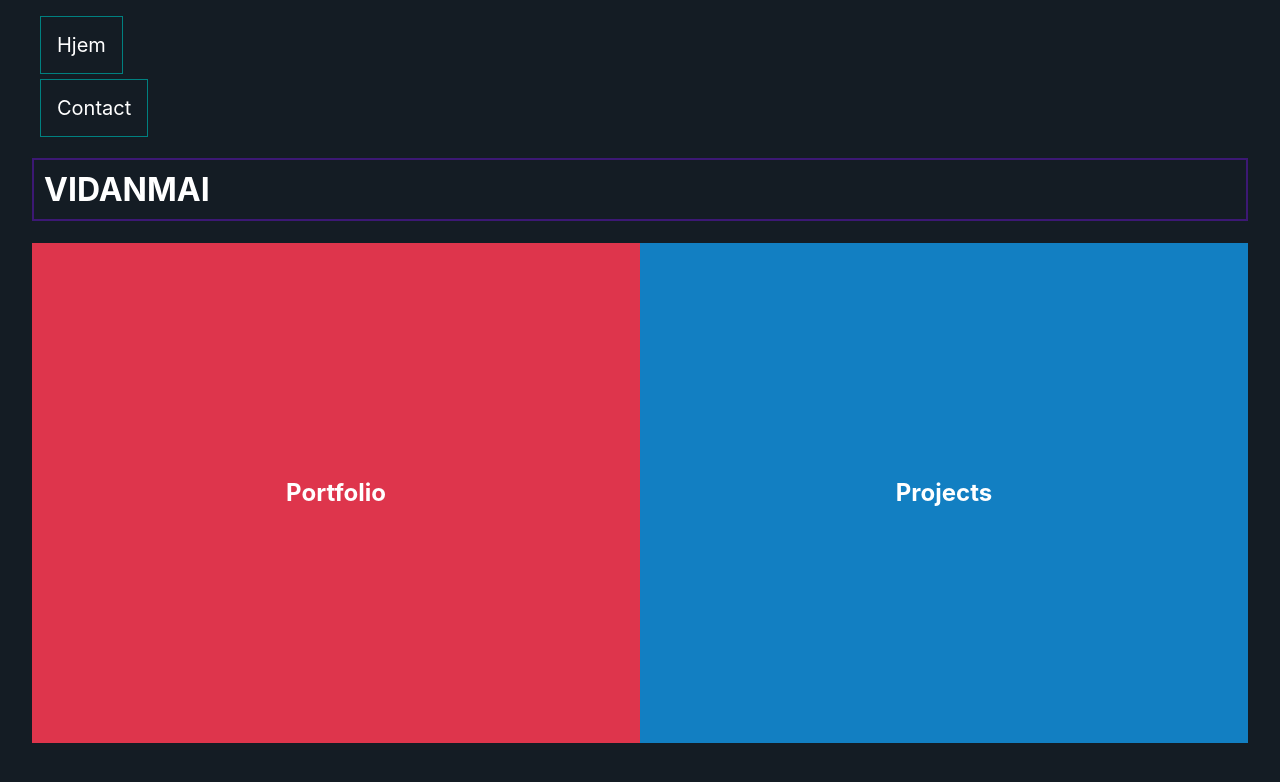
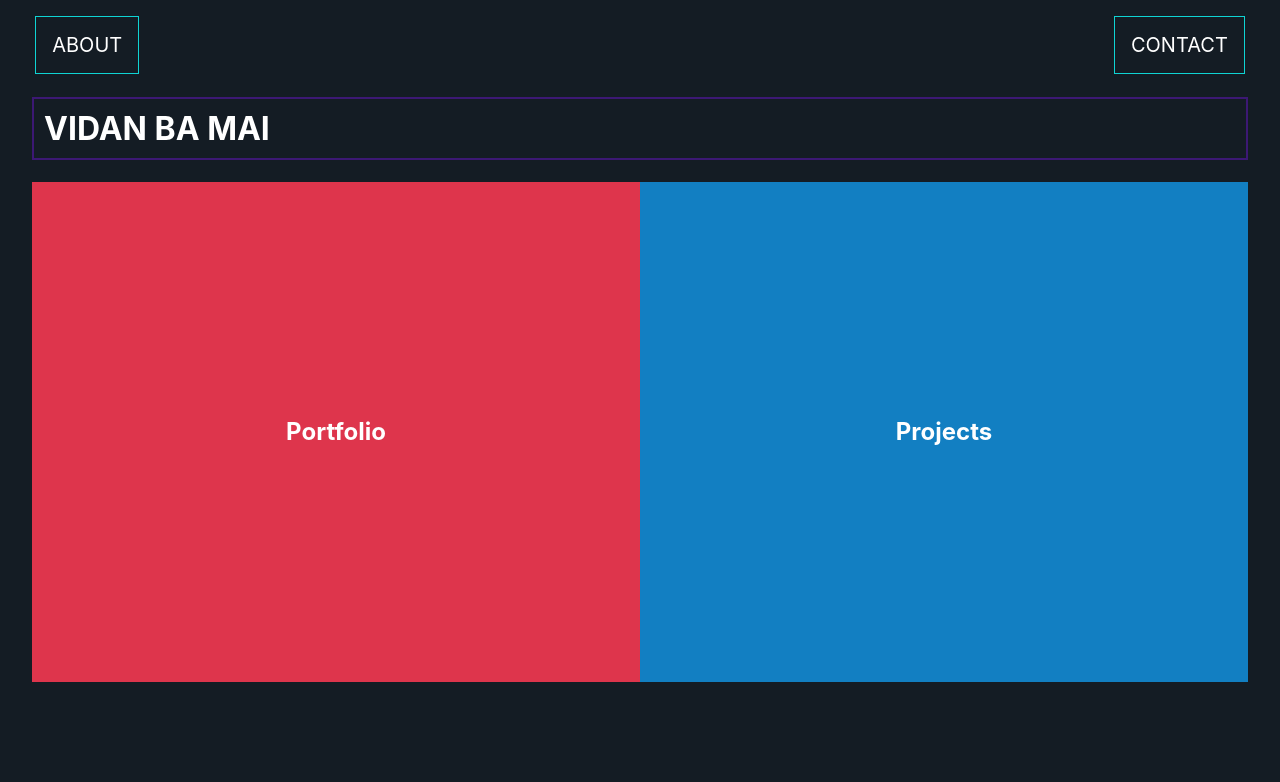
Before and after one commit to vidanmai/vidanmai, a React (Create React App) app: page / in a window 1280 px wide. Shown: the top 782 px of the page. Built offline with nearby package versions, Linux system fonts and the light colour scheme.

Commit message:
Few stylistic changes to buttons and 404

```diff
--- a/src/components/ErrorPage.js
+++ b/src/components/ErrorPage.js
@@ -1,17 +1,12 @@
 import React from 'react';
+import './style/glitch.css';
 
 class ErrorPage extends React.Component {
     render() {
         return (
             <div className="case">
                 <div className="container">
-                    <h1 className="dark-grey-text">Oops</h1>
-                    <br />
-                    <span className="grey-text">
-                        <p>Sorry
-                            <br/>
-                            The page you requested cannot <b>be found</b>!</p>
-                    </span>
+                    <div className="glitch" data-text="404"></div>
                 </div>
             </div>
 
--- a/src/components/HomePage.js
+++ b/src/components/HomePage.js
@@ -5,7 +5,7 @@ class HomePage extends React.Component {
     render() {
         return (
             <div className="case" id="home">
-                <h1>VIDANMAI</h1>
+                <h1>VIDAN BA MAI</h1>
                 <div className="grid">
                     <div id="left">
                         <h2>Portfolio</h2>
--- a/src/components/nav/Nav.js
+++ b/src/components/nav/Nav.js
@@ -6,16 +6,19 @@ class Nav extends React.Component {
     render() {
         return (
           <div>
-            <div className="links">
+            <nav className="navbar">
               <ul className="listLinks">
-                <Link to="/" >
-                  <li className="link">Hjem</li>
+                <Link to="/" id="about">
+                  <li className="link" id="aboutButton">About</li>
                 </Link>
-                <Link to="/contact">
-                  <li className="link">Contact</li>
+                <Link to="/contact" id="contact">
+                  <li className="link" id="contactButton">Contact</li>
                 </Link>
               </ul>
-            </div>
+            </nav>
+            <br/>
+            <br/>
+            <br/>
           </div>
         );
     }
--- /dev/null
+++ b/src/components/style/glitch.css
@@ -0,0 +1,174 @@
+/* Credit to idmontie:
+https://gist.github.com/idmontie/b54716b99ff5f5345234
+*/
+
+.glitch {
+    color: white;
+    font-size: 100px;
+    margin: 0 auto;
+    width: 400px;
+  }
+
+  /* Real glitch effect */
+  .glitch {
+    position: relative;
+  }
+
+  .glitch:after {
+    animation: glitch-animation 2s infinite linear alternate-reverse;
+    background: black;
+    clip: rect( 0, 900px, 0, 0 );
+    color: white;
+    content: attr( data-text );
+    left: 2px;
+    overflow: hidden;
+    position: absolute;
+    text-shadow: -1px 0 red;
+    top: 0;
+  }
+
+  .glitch:before {
+    animation: glitch-animation-2 3s infinite linear alternate-reverse;
+    background: black;
+    clip: rect( 0, 900px, 0, 0 );
+    color: white;
+    content: attr( data-text );
+    left: -2px;
+    overflow: hidden;
+    position: absolute;
+    text-shadow: 1px 0 blue;
+    top: 0;
+  }
+
+  /* Expanded Animations */
+  @keyframes glitch-animation {
+    0% {
+      clip: rect(42px, 9999px, 44px, 0);
+    }
+    5% {
+      clip: rect(12px, 9999px, 59px, 0);
+    }
+    10% {
+      clip: rect(48px, 9999px, 29px, 0);
+    }
+    15.0% {
+      clip: rect(42px, 9999px, 73px, 0);
+    }
+    20% {
+      clip: rect(63px, 9999px, 27px, 0);
+    }
+    25% {
+      clip: rect(34px, 9999px, 55px, 0);
+    }
+    30.0% {
+      clip: rect(86px, 9999px, 73px, 0);
+    }
+    35% {
+      clip: rect(20px, 9999px, 20px, 0);
+    }
+    40% {
+      clip: rect(26px, 9999px, 60px, 0);
+    }
+    45% {
+      clip: rect(25px, 9999px, 66px, 0);
+    }
+    50% {
+      clip: rect(57px, 9999px, 98px, 0);
+    }
+    55.0% {
+      clip: rect(5px, 9999px, 46px, 0);
+    }
+    60.0% {
+      clip: rect(82px, 9999px, 31px, 0);
+    }
+    65% {
+      clip: rect(54px, 9999px, 27px, 0);
+    }
+    70% {
+      clip: rect(28px, 9999px, 99px, 0);
+    }
+    75% {
+      clip: rect(45px, 9999px, 69px, 0);
+    }
+    80% {
+      clip: rect(23px, 9999px, 85px, 0);
+    }
+    85.0% {
+      clip: rect(54px, 9999px, 84px, 0);
+    }
+    90% {
+      clip: rect(45px, 9999px, 47px, 0);
+    }
+    95% {
+      clip: rect(37px, 9999px, 20px, 0);
+    }
+    100% {
+      clip: rect(4px, 9999px, 91px, 0);
+    }
+  }
+
+  @keyframes glitch-animation-2 {
+    0% {
+      clip: rect(65px, 9999px, 100px, 0);
+    }
+    5% {
+      clip: rect(52px, 9999px, 74px, 0);
+    }
+    10% {
+      clip: rect(79px, 9999px, 85px, 0);
+    }
+    15.0% {
+      clip: rect(75px, 9999px, 5px, 0);
+    }
+    20% {
+      clip: rect(67px, 9999px, 61px, 0);
+    }
+    25% {
+      clip: rect(14px, 9999px, 79px, 0);
+    }
+    30.0% {
+      clip: rect(1px, 9999px, 66px, 0);
+    }
+    35% {
+      clip: rect(86px, 9999px, 30px, 0);
+    }
+    40% {
+      clip: rect(23px, 9999px, 98px, 0);
+    }
+    45% {
+      clip: rect(85px, 9999px, 72px, 0);
+    }
+    50% {
+      clip: rect(71px, 9999px, 75px, 0);
+    }
+    55.0% {
+      clip: rect(2px, 9999px, 48px, 0);
+    }
+    60.0% {
+      clip: rect(30px, 9999px, 16px, 0);
+    }
+    65% {
+      clip: rect(59px, 9999px, 50px, 0);
+    }
+    70% {
+      clip: rect(41px, 9999px, 62px, 0);
+    }
+    75% {
+      clip: rect(2px, 9999px, 82px, 0);
+    }
+    80% {
+      clip: rect(47px, 9999px, 73px, 0);
+    }
+    85.0% {
+      clip: rect(3px, 9999px, 27px, 0);
+    }
+    90% {
+      clip: rect(26px, 9999px, 55px, 0);
+    }
+    95% {
+      clip: rect(42px, 9999px, 97px, 0);
+    }
+    100% {
+      clip: rect(38px, 9999px, 49px, 0);
+    }
+  }
--- a/src/components/style/nav.css
+++ b/src/components/style/nav.css
@@ -1,8 +1,55 @@
+
+.listLinks {
+    margin: 0;
+    padding: 0;
+}
+
+nav .listLinks {
+    margin: 0 auto;
+    margin-top: 1rem;
+    width: 97%;
+}
+
+.link {
+    border: 1px solid rgb(15, 211, 211);
+    margin: 0 1rem;
+    padding: 1rem;
+    width: fit-content;
+    text-transform: uppercase;
+}
+
+#about {
+    float: left;
+}
+
+#aboutButton {
+    width: fit-content;
+}
+
+#contact {
+    width: fit-content;
+    float: right;
+}
+
+#contactButton {
+    float: right;
+}
+
+.link:hover {
+    background-color: rgba(13, 175, 175, 0.267);
+}
+
+.link:active {
+    background-color: rgba(9, 138, 138, 0.267);
+    border: 1px solid rgb(255, 59, 59);
+}
+
 a {
     text-decoration: none;
     list-style: none;
     color: white;
     font-size: 1.25rem;
+    width: fit-content;
 }
 
 a:link {
@@ -12,17 +59,11 @@ a:visited {
 }
 
 a:hover {
-    color: teal;
+    color: rgb(236, 255, 255);
 }
 
-.link {
-    margin: 5px 0;
-    border: 1px solid teal;
-    padding: 1rem;
-    width: fit-content;
+@media only screen and (max-width: 600px) {
+    nav {
+        width: 100%;
+    }
 }
-
-.links {
-    width: fit-content;
-    display: block;
-}
```
